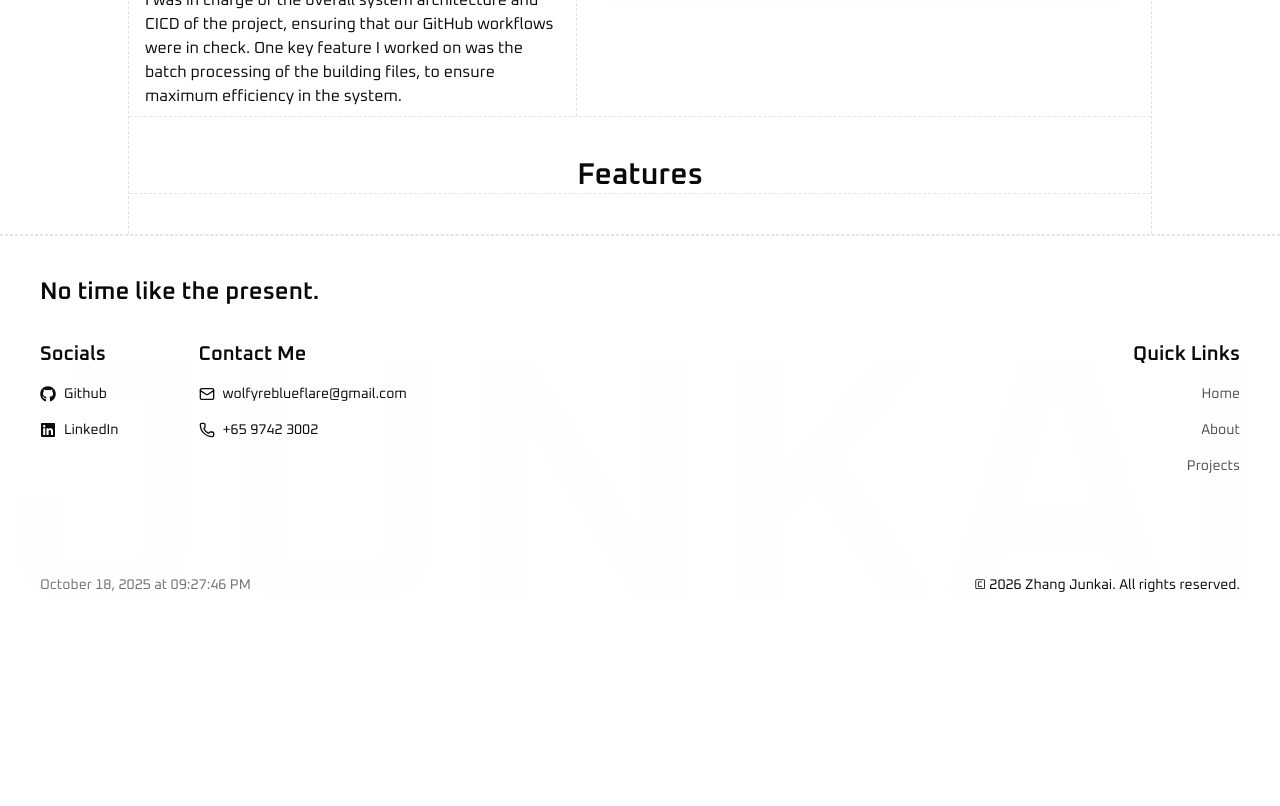
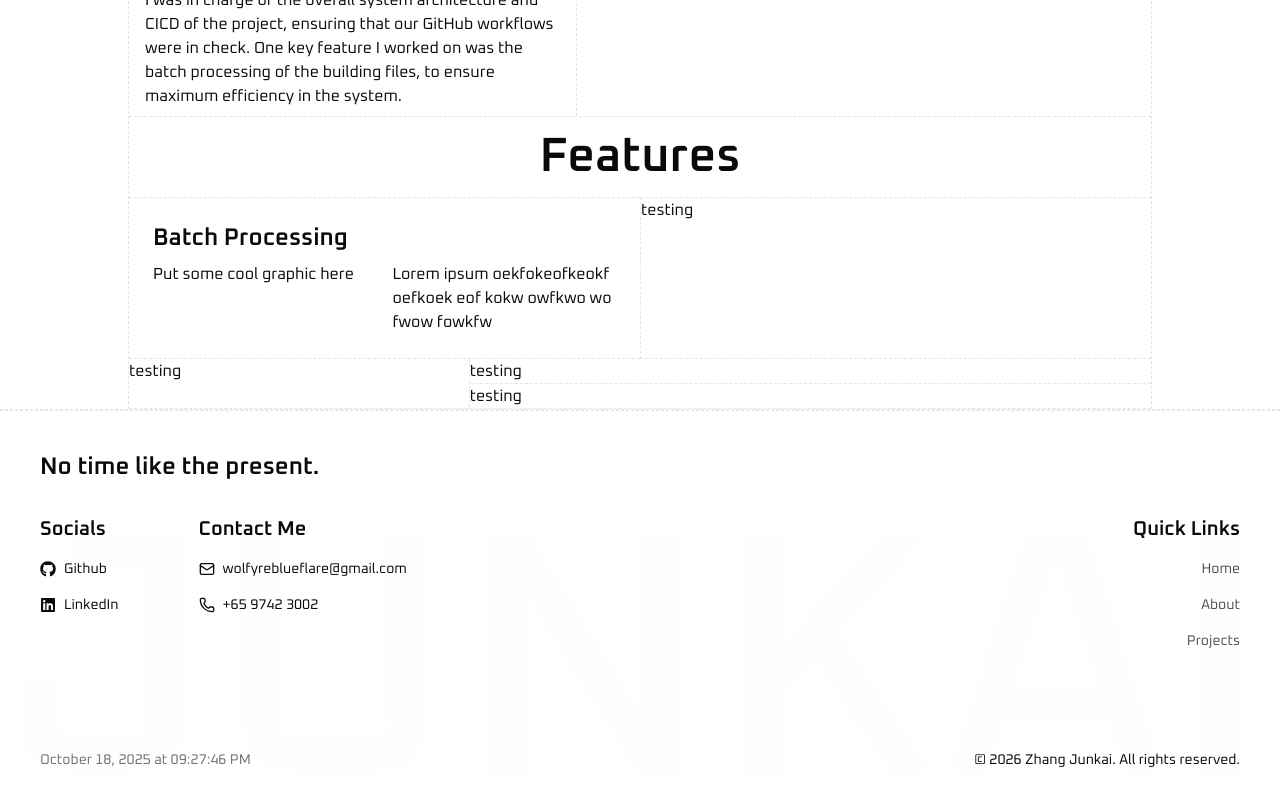
Before and after one commit to Wolfyre243/project-sagittarius, a Next.js app: page /projects/sla-atlas in a window 1280 px wide. Shown: the part 760-1566 px from the top of the page. Before the commit the page ends 1396 px from the top, so only its background shows below. Built offline with nearby package versions, Linux system fonts and the light colour scheme; no server answers.

Commit message:
minor: added grid to sla-atlas page

```diff
--- a/src/app/projects/sla-atlas/page.tsx
+++ b/src/app/projects/sla-atlas/page.tsx
@@ -50,7 +50,7 @@ function PageHeader() {
 
 function IntroSection() {
   return (
-    <section id='intro' className='mb-10 border-b border-dashed'>
+    <section id='intro' className='border-b border-dashed'>
       <div className='flex flex-col gap-2 border-b border-dashed px-4 py-3'>
         <p className='text-muted-foreground text-sm'>Technologies</p>
         <h1 className='text-3xl font-semibold'>Built to last.</h1>
@@ -103,12 +103,41 @@ function IntroSection() {
 
 function FeaturesSection() {
   return (
-    <section id='features' className='mb-10 h-full border-b border-dashed'>
-      <h1 className='mt-6 h-fit w-full text-center text-3xl font-semibold'>
+    <section id='features' className='h-full border-b border-dashed'>
+      <h1 className='my-4 h-fit w-full text-center text-5xl font-semibold'>
         Features
       </h1>
       {/* Feature List */}
-      <div className='flex flex-row gap-4'></div>
+      <div className='grid h-full w-full auto-rows-auto grid-cols-6'>
+        <div className='col-span-3 col-start-1 row-span-1 row-start-1 border-y border-dashed'>
+          <div className='flex flex-col gap-2 p-6'>
+            <h1 className='text-2xl font-semibold'>Batch Processing</h1>
+            <div className='flex flex-row gap-4'>
+              <div className='w-full'>
+                <p>Put some cool graphic here</p>
+              </div>
+              <div className='w-full'>
+                <p>
+                  Lorem ipsum oekfokeofkeokf oefkoek eof kokw owfkwo wo fwow
+                  fowkfw
+                </p>
+              </div>
+            </div>
+          </div>
+        </div>
+        <div className='col-span-3 col-start-4 row-span-1 row-start-1 border border-r-0 border-dashed'>
+          <h1>testing</h1>
+        </div>
+        <div className='col-span-2 col-start-1 row-span-2 row-start-2 border-r border-dashed'>
+          <h1>testing</h1>
+        </div>
+        <div className='col-span-4 col-start-3 row-span-1 row-start-2 border-b border-dashed'>
+          <h1>testing</h1>
+        </div>
+        <div className='col-span-4 col-start-3 row-span-1 row-start-3 border-dashed'>
+          <h1>testing</h1>
+        </div>
+      </div>
     </section>
   );
 }
```
Also changed, not shown: public/projects/sla-atlas/topography-pattern.webp (deleted).
